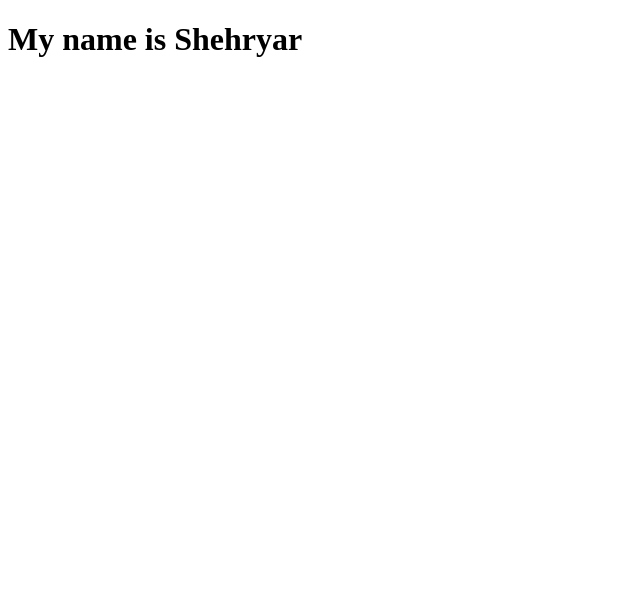
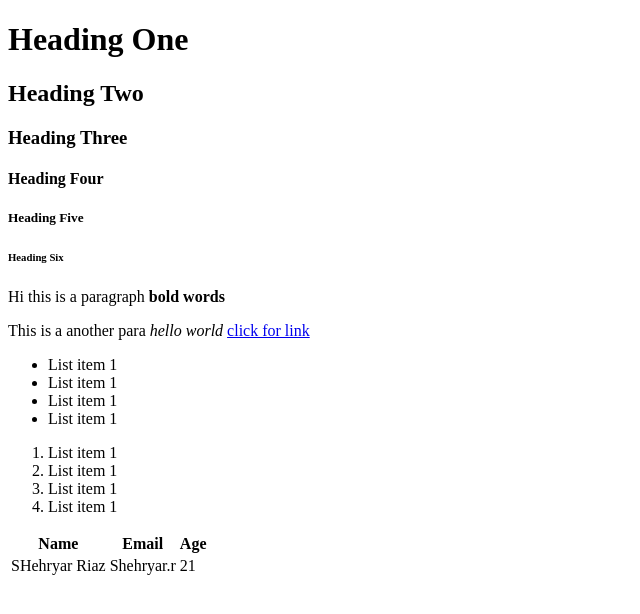
Before and after one commit to Shehryariaz/first-github-project-, a plain HTML site: page index.html in a window 1280 px wide. Shown: the whole page, without its empty margins (0-640 px from the left). Drawn offline with Linux system fonts and the light colour scheme.

Commit message:
HTML cheat sheet

```diff
--- a/index.html
+++ b/index.html
@@ -1,12 +1,85 @@
 <!DOCTYPE html>
-<html lang="en">
-<head>
-    <meta charset="UTF-8">
-    <meta http-equiv="X-UA-Compatible" content="IE=edge">
-    <meta name="viewport" content="width=device-width, initial-scale=1.0">
-    <title>Document</title>
-</head>
-<body>
-    <h1>My name is Shehryar</h1>
-</body>
+<html>
+    <head>
+            <title>HTML Cheat Sheet</title>
+     </head>
+
+     <body>
+            <!-- Headings -->
+            <h1>Heading One</h1>
+            <h2>Heading Two</h2>
+            <h3>Heading Three</h3>
+            <h4>Heading Four</h4>
+            <h5>Heading Five</h5>
+            <h6>Heading Six</h6>
+
+            <!-- Paragraphs -->
+            <p>
+                Hi this is a paragraph <strong>bold words</strong>
+
+            </p>
+
+            <p>This is a another para  <em>hello world</em>  <a href="hhtps://google.com">click for link</a>
+
+
+
+            </p>
+
+            <!-- lists -->
+            <ul>
+                <li>List item 1</li>
+                <li>List item 1</li>
+                <li>List item 1</li>
+                <li>List item 1</li>
+
+
+            </ul>
+
+            <ol>
+                <li>List item 1</li>
+                <li>List item 1</li>
+                <li>List item 1</li>
+                <li>List item 1</li>
+
+
+            </ol>
+
+            <!-- Table -->
+
+            <table>
+                <thead>
+                    <tr>
+                        <th>Name</th>
+                        <th>Email</th>
+                        <th>Age</th>
+                    </tr>
+
+
+
+                </thead>
+
+                <tbody>
+                    <tr>
+                        <td>SHehryar Riaz</td>
+                        <td>Shehryar.r</td>
+                        <td>21</td>
+                    </tr>
+
+
+                </tbody>
+
+            </table>
+
+
+                <!-- Image -->
+
+     </body>
+
+
+
+
+
+
+
+
 </html>
```
